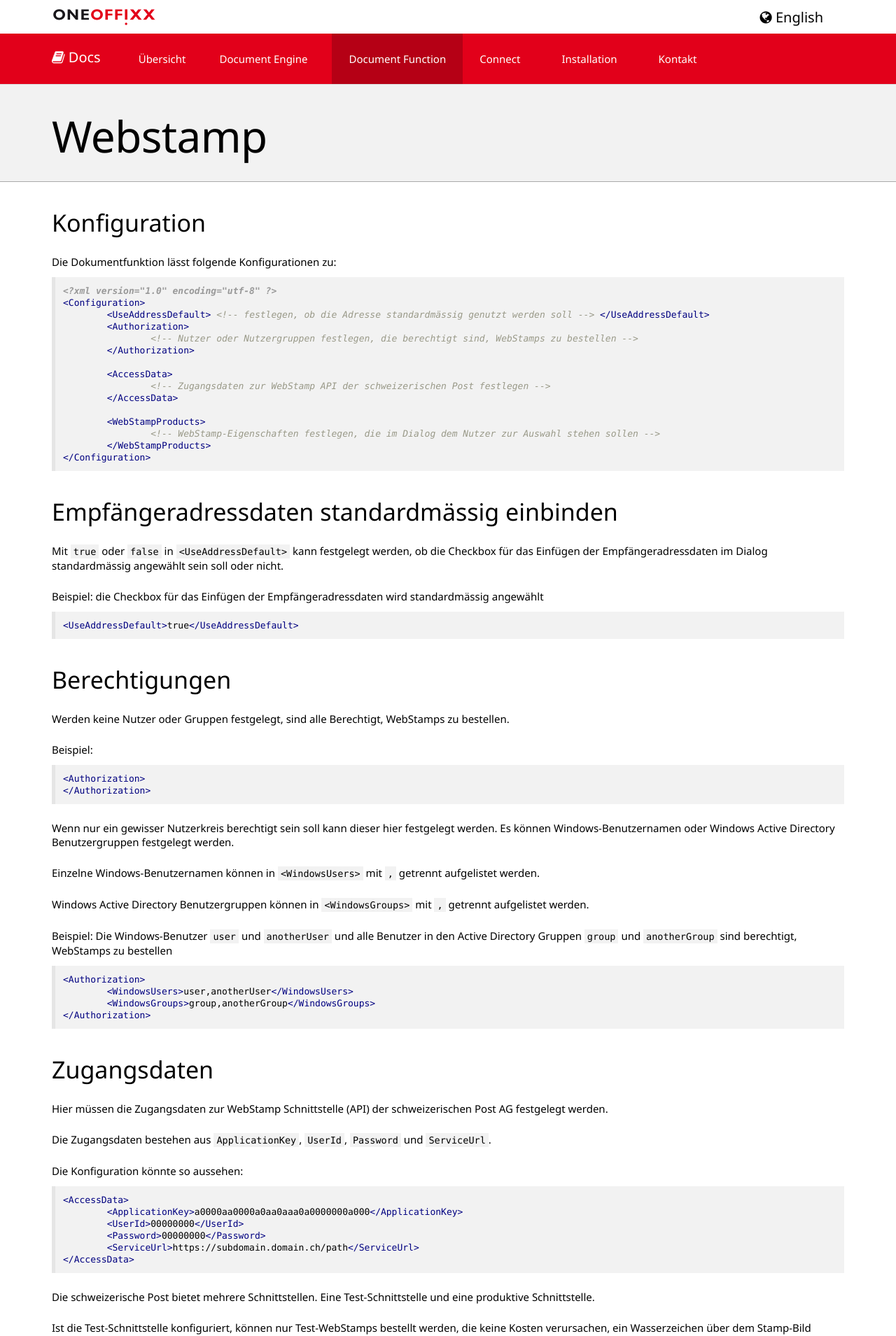
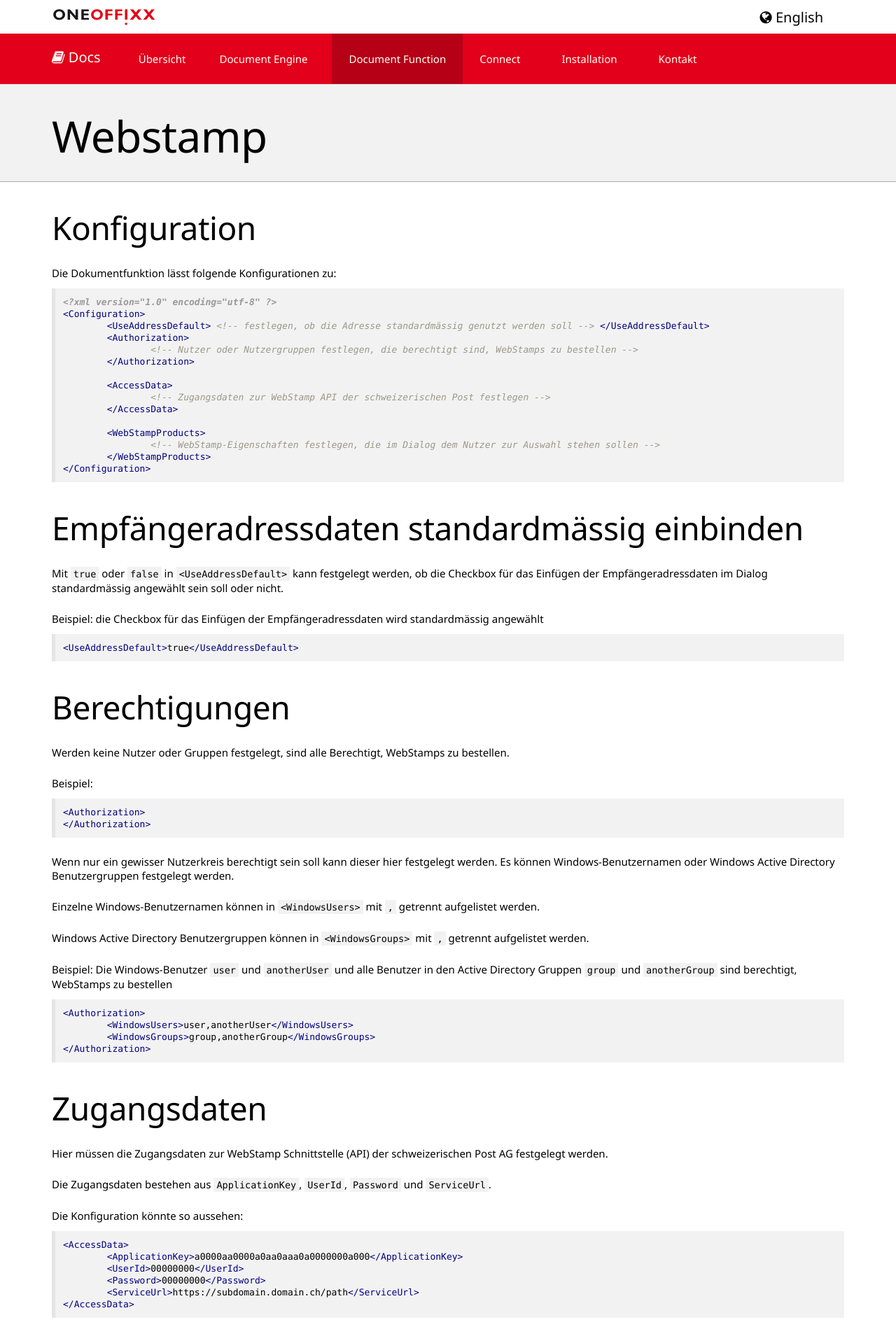
Before and after one commit to primesoft-group/oneoffixx-docs, a Jekyll site: the page built from _pages/docfunc/de/df-webstamp.md, in a window 1280 px wide. Shown: the top 1909 px of the page at 70% size. Built offline with Jekyll 4.4.1, drawn with Linux system fonts in a browser that asks for light colours; nearby versions of some CDN libraries; some web fonts are replaced.

Commit message:
title size adjustment

````diff
--- a/_pages/docfunc/de/df-webstamp.md
+++ b/_pages/docfunc/de/df-webstamp.md
@@ -5,7 +5,7 @@ permalink: "docfunc/de/df/webstamp"
 language: de
 ---
 
-### Konfiguration
+## Konfiguration
 
 Die Dokumentfunktion lässt folgende Konfigurationen zu:
 
@@ -27,7 +27,7 @@ Die Dokumentfunktion lässt folgende Konfigurationen zu:
 </Configuration>
 ```
 
-### Empfängeradressdaten standardmässig einbinden
+## Empfängeradressdaten standardmässig einbinden
 
 Mit `true` oder `false` in `<UseAddressDefault>` kann festgelegt werden, ob die Checkbox für das Einfügen der Empfängeradressdaten im Dialog standardmässig angewählt sein soll oder nicht.
 
@@ -37,7 +37,7 @@ Beispiel: die Checkbox für das Einfügen der Empfängeradressdaten wird standar
 <UseAddressDefault>true</UseAddressDefault>
 ```
 
-### Berechtigungen
+## Berechtigungen
 
 Werden keine Nutzer oder Gruppen festgelegt, sind alle Berechtigt, WebStamps zu bestellen.
 
@@ -63,7 +63,7 @@ Beispiel: Die Windows-Benutzer `user` und `anotherUser` und alle Benutzer in den
 </Authorization>
 ```
 
-### Zugangsdaten
+## Zugangsdaten
 
 Hier müssen die Zugangsdaten zur WebStamp Schnittstelle (API) der schweizerischen Post AG festgelegt werden.
 
@@ -86,7 +86,7 @@ Ist die Test-Schnittstelle konfiguriert, können nur Test-WebStamps bestellt wer
 
 Ist die produktive Schnittstelle konfiguriert, können normale WebStamps bestellt werden. Die Kosten werden verrechnet und der bestellte WebStamp kann für den Versand benutzt werden.
 
-### WebStamp-Eigenschaften
+## WebStamp-Eigenschaften
 
 Hier lassen sich die WebStamp-Eigenschaften festlegen, die dann dem Nutzer im WebStamp-Dialog zur Auswahl stehen.
 
@@ -118,7 +118,7 @@ Die `Number` muss der `post_product_number` eines `wsws_product` Objekts entspre
 
 Der Name in `<WebStampProduct>` kann selbst gewählt werden, er sollte jedoch möglichst passend das entsprechende Produkt der WebStamp Schnittstelle beschreiben.
 
-### Templating
+## Templating
 
 Dem Templater stehen folgende Inhaltssteuerelemente zur Verfügung
 
@@ -129,11 +129,11 @@ Dem Templater stehen folgende Inhaltssteuerelemente zur Verfügung
     * darf nicht in skripts benutzt werden
 * `IsSet` – boolean – gibt an, ob ein WebStamp generiert wurde
 
-### Dialog
+## Dialog
 
 Der Dialog besteht aus den folgenden Einstellungsmöglichkeiten
 
-#### Empfängeradressdaten in WebStamp einfügen
+### Empfängeradressdaten in WebStamp einfügen
 
 ![x]({{ site.baseurl }}/assets/content-images/docfunc/de/webstampbestelldialog01adresse.png)
 
@@ -141,13 +141,13 @@ Wenn in der Empfänger-Dokumentfunktion ein oder mehr Empfänger ausgewählt wur
 
 Wird die Checkbox angekreuzt, fügt die Dokumentfunktion die ersten aller ausgewählten Empfängeradressdaten in den WebStamp ein.
 
-#### WebStamp-Eigenschaften auswählen
+### WebStamp-Eigenschaften auswählen
 
 ![x]({{ site.baseurl }}/assets/content-images/docfunc/de/webstampbestelldialog02eigenschaften.png)
 
 Hier kann mit einer Dropdown-Liste eine der in der Konfiguration vorgegebenen WebStamp-Eigenschaften ausgewählt werden. Entsprechend dieser Auswahl wird der Preis auf dem Bestell-Knopf aktualisiert.
 
-#### Hinweis zur Test-Schnittstelle
+### Hinweis zur Test-Schnittstelle
 
 ![x]({{ site.baseurl }}/assets/content-images/docfunc/de/webstampbestelldialog03hinweis.png)
 
````
